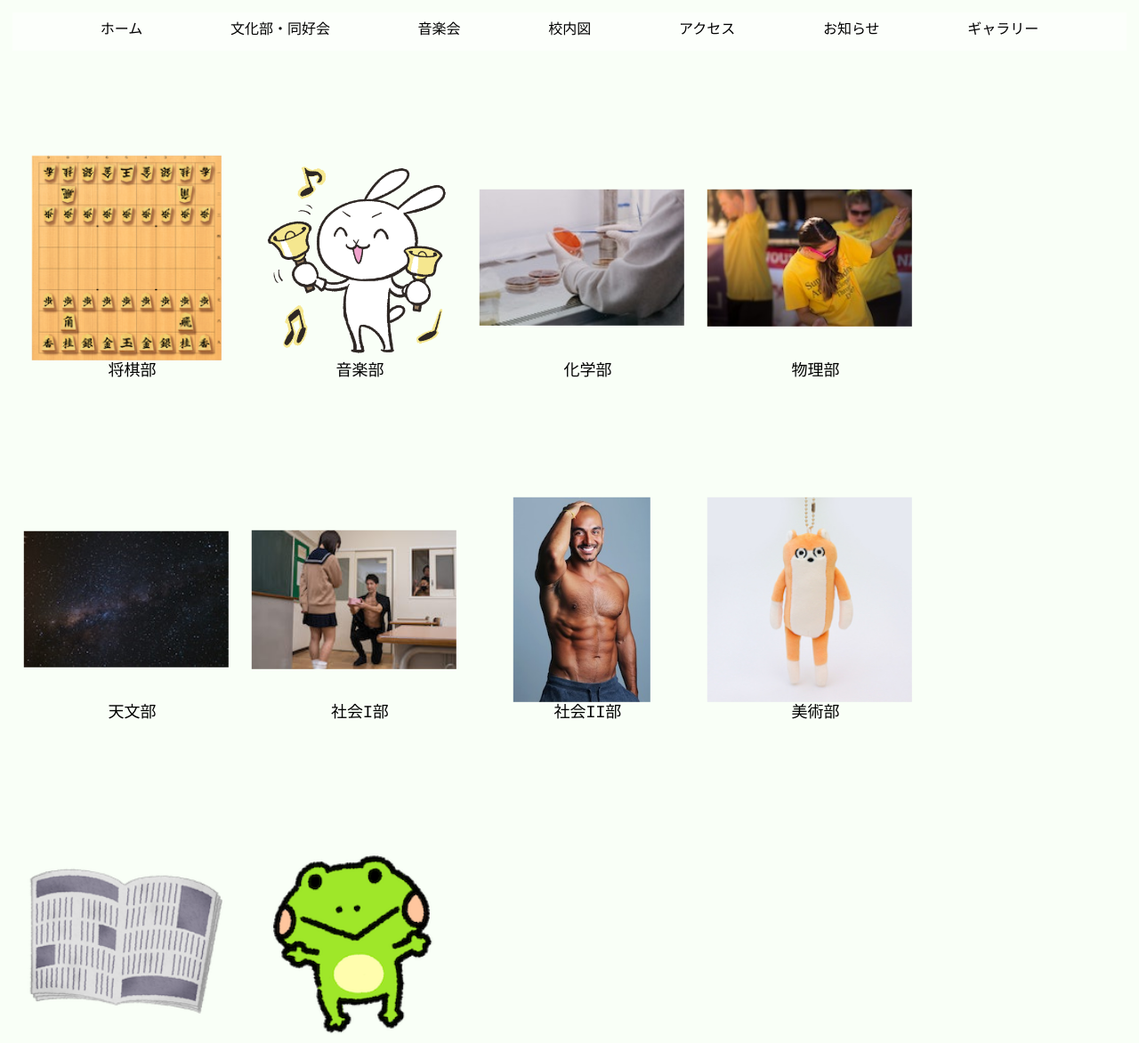
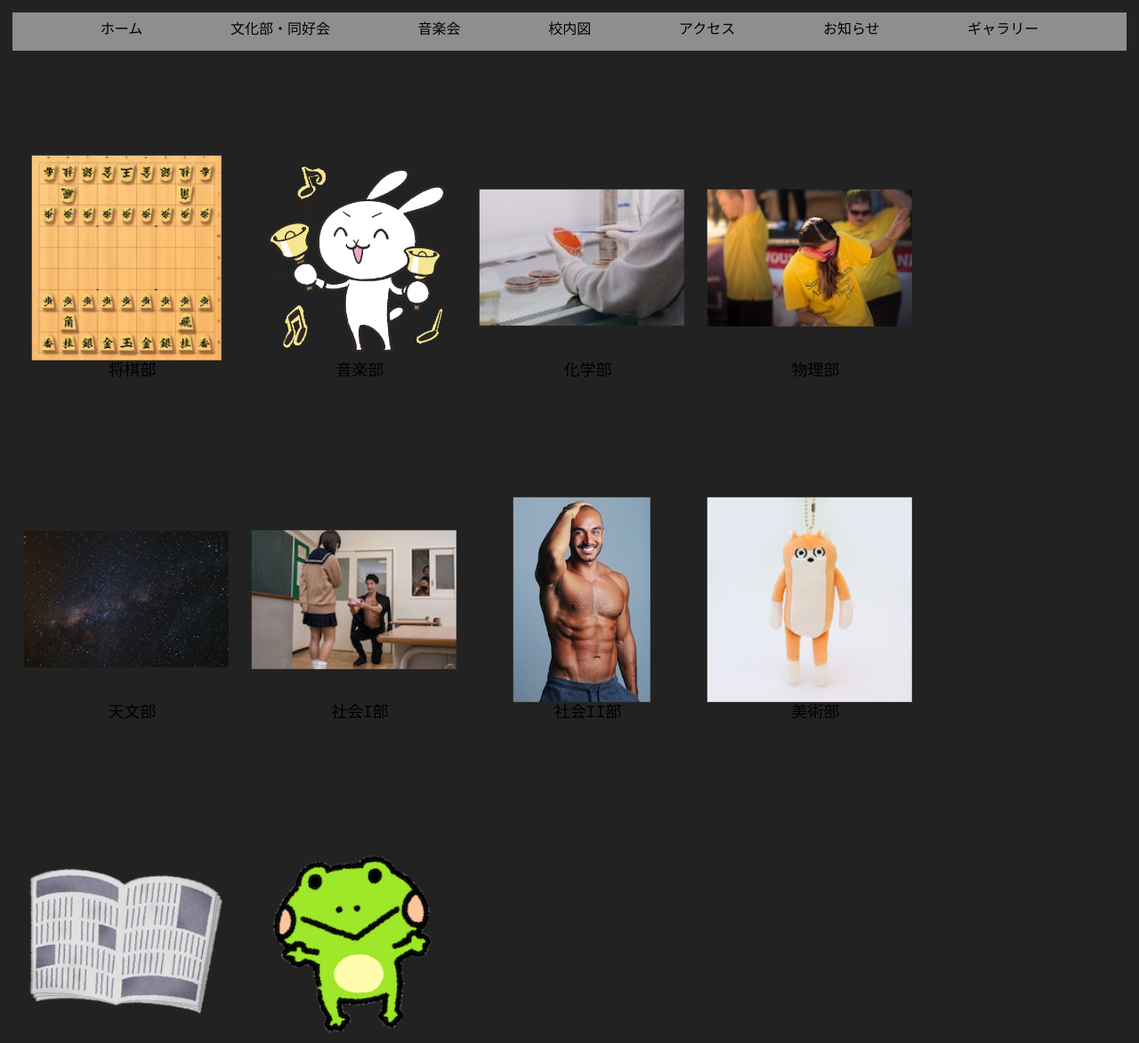
Before and after one commit to Haru18Mori/koyo_test, a Django app: page /club in a window 1280 px wide. Shown: the top 1172 px of the page at 89% size. Run offline with Django 4.2, Linux system fonts and the light colour scheme; data comes from the database, SQL or seed files in the repository.

Commit message:
developでのコンフリクト直し

```diff
--- a/main/static/main/css/club.css
+++ b/main/static/main/css/club.css
@@ -5,7 +5,7 @@
 }
 
 body {
-  background:rgba(248, 255, 245, 0.8);
+  background: #222;
   text-align: center;
   font-family: "Roboto Mono";
   padding: 1em;
```
